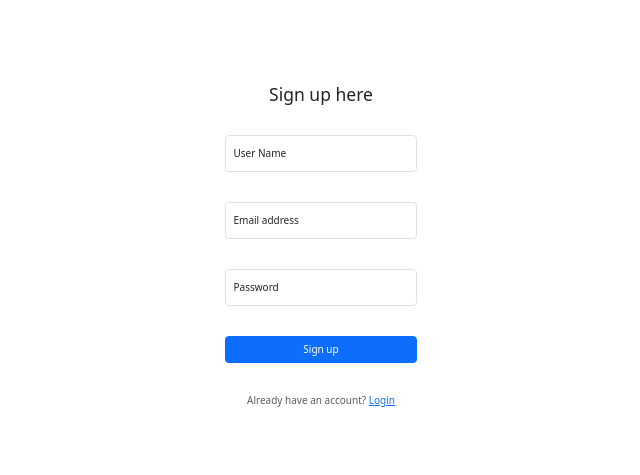
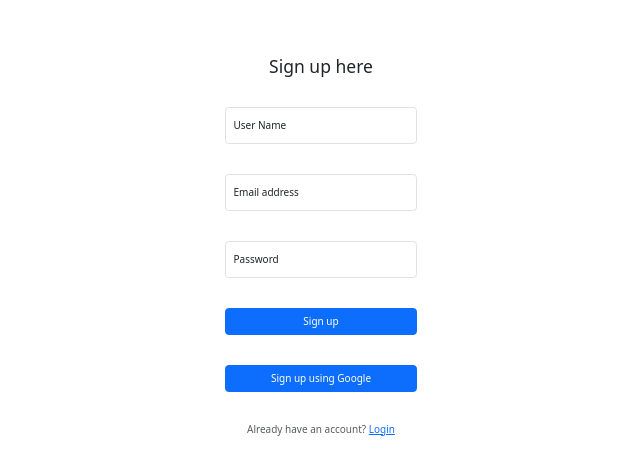
Before and after one commit to GOKULBS0023/food-recipe-app-react, a React (Create React App) app: page /signup in a window 1280 px wide. Shown: the part 149-624 px from the top of the page, without its empty margins (319-959 px from the left). Built offline with nearby package versions, Linux system fonts and the light colour scheme; no server answers; a web font is replaced by a local one.

Commit message:
Update google login

```diff
--- a/src/components/Pages/Authenticate/Login.js
+++ b/src/components/Pages/Authenticate/Login.js
@@ -1,30 +1,40 @@
 import React, { useState } from "react";
-// import AuthContext from './AuthContext';
 import { useNavigate } from "react-router-dom";
 import "bootstrap/dist/css/bootstrap.css";
-import { getAuth, signInWithEmailAndPassword } from "firebase/auth";
-// import { initializeApp } from "firebase/app";
+import {
+  getAuth,
+  signInWithEmailAndPassword,
+  GoogleAuthProvider,
+  signInWithPopup,
+} from "firebase/auth";
 import { Link } from "react-router-dom";
 import "./Style.css";
-// const firebaseConfig = {
-//   apiKey: "AIzaSyBR-HIYLcfO6zOhgkKudrXaPp3ymf5xcM0",
-//   authDomain: "food-recipe-finder-app.firebaseapp.com",
-//   projectId: "food-recipe-finder-app",
-//   storageBucket: "food-recipe-finder-app.appspot.com",
-//   messagingSenderId: "508506645594",
-//   appId: "1:508506645594:web:e9b129a5df7ac9a6dc6463",
-// };
-// const app = initializeApp(firebaseConfig);
+
+const provider = new GoogleAuthProvider();
+const auth = getAuth();
 const Login = () => {
   const navigate = useNavigate();
   const [emailInput, setEmailInput] = useState("");
   const [passwordInput, setPasswordInput] = useState("");
-  // const user = useContext(AuthContext);
   const emailChangeHandler = (e) => {
     setEmailInput(e.target.value);
   };
   const passwordChangeHandler = (e) => {
     setPasswordInput(e.target.value);
+  };
+  const handleGoogleSignin = (e) => {
+    e.preventDefault();
+    signInWithPopup(auth, provider)
+      .then(() => {
+        localStorage.setItem("isSignedIn", true);
+        setInterval(() => {
+          localStorage.removeItem("isSignedIn");
+        }, 3600000);
+        navigate("/");
+      })
+      .catch((error) => {
+        alert("User details not found!");
+      });
   };
   const handleFormSubmit = (e) => {
     e.preventDefault();
@@ -72,10 +82,17 @@ const Login = () => {
           <button className="btn btn-primary w-100 py-2" type="submit">
             Sign in
           </button>
-          <p className="mt-5 mb-3 text-body-secondary">
-            Don't have an account? <Link to="/signup">Signup</Link>
-          </p>
         </form>
+        <button
+          className="btn btn-primary w-100 py-2 mt-5"
+          type="submit"
+          onClick={handleGoogleSignin}
+        >
+          Sign in using Google
+        </button>
+        <p className="mt-5 mb-3 text-body-secondary">
+          Don't have an account? <Link to="/signup">Signup</Link>
+        </p>
       </main>
     </div>
   );
--- a/src/components/Pages/Authenticate/Signup.js
+++ b/src/components/Pages/Authenticate/Signup.js
@@ -2,10 +2,18 @@ import React, { useState } from "react";
 import { useNavigate } from "react-router-dom";
 import { initializeApp } from "firebase/app";
 import { getDatabase, ref, set } from "firebase/database";
-import { getAuth, createUserWithEmailAndPassword } from "firebase/auth";
+import {
+  getAuth,
+  createUserWithEmailAndPassword,
+  GoogleAuthProvider,
+  signInWithPopup,
+} from "firebase/auth";
 import "bootstrap/dist/css/bootstrap.css";
 import "./Style.css";
 import { Link } from "react-router-dom";
+
+const provider = new GoogleAuthProvider();
+const auth = getAuth();
 
 const firebaseConfig = {
   apiKey: "AIzaSyBR-HIYLcfO6zOhgkKudrXaPp3ymf5xcM0",
@@ -25,7 +33,20 @@ const Signup = () => {
   const [passwordInput, setPasswordInput] = useState("");
   const auth = getAuth();
   const db = getDatabase();
-
+  const handleGoogleSignin = (e) => {
+    e.preventDefault();
+    signInWithPopup(auth, provider)
+      .then(() => {
+        localStorage.setItem("isSignedIn", true);
+        setInterval(() => {
+          localStorage.removeItem("isSignedIn");
+        }, 3600000);
+        navigate("/");
+      })
+      .catch((error) => {
+        alert("User details not found!");
+      });
+  };
   const usernameChangeHandler = (e) => {
     setUsernameInput(e.target.value);
   };
@@ -99,10 +120,17 @@ const Signup = () => {
           <button className="btn btn-primary w-100 py-2" type="submit">
             Sign up
           </button>
-          <p className="mt-5 mb-3 text-body-secondary">
-            Already have an account? <Link to="/login">Login</Link>
-          </p>
         </form>
+        <button
+          className="btn btn-primary w-100 py-2 mt-5"
+          type="submit"
+          onClick={handleGoogleSignin}
+        >
+          Sign up using Google
+        </button>
+        <p className="mt-5 mb-3 text-body-secondary">
+          Already have an account? <Link to="/login">Login</Link>
+        </p>
       </main>
     </div>
   );
```
